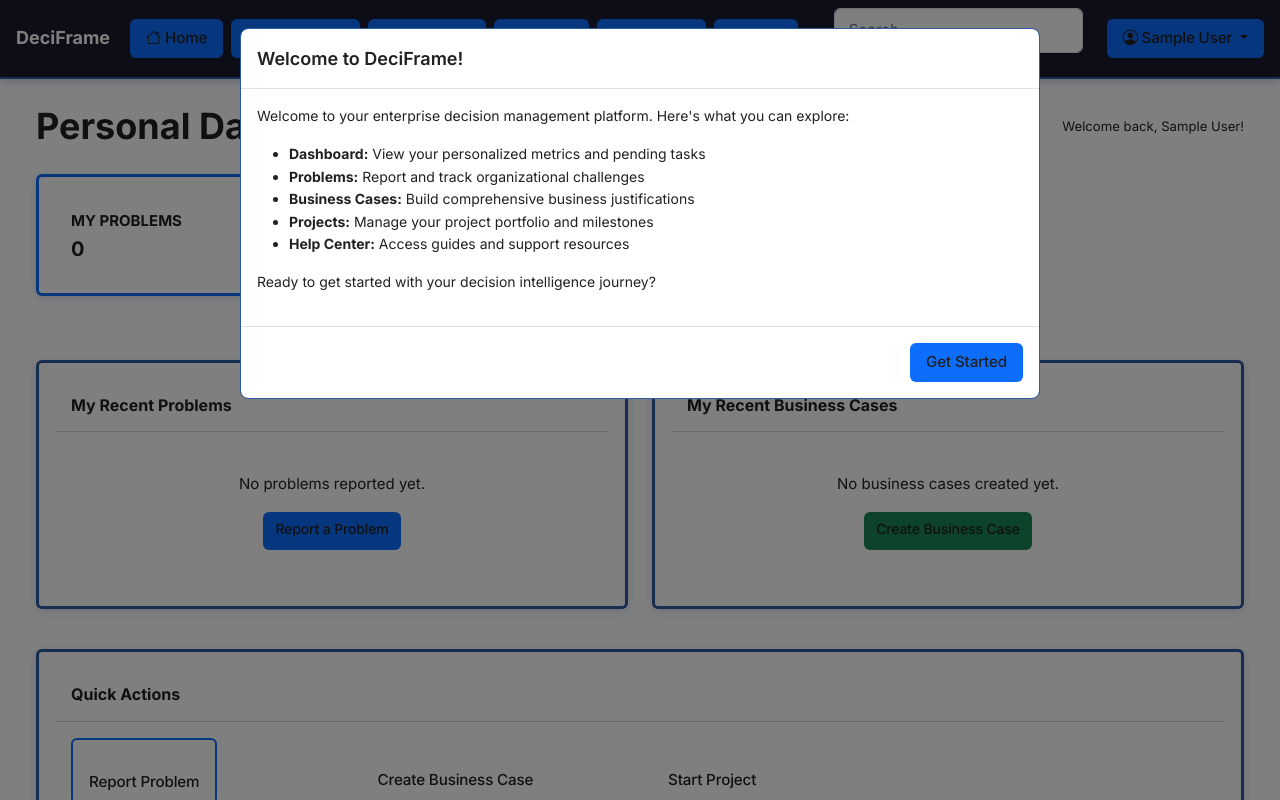
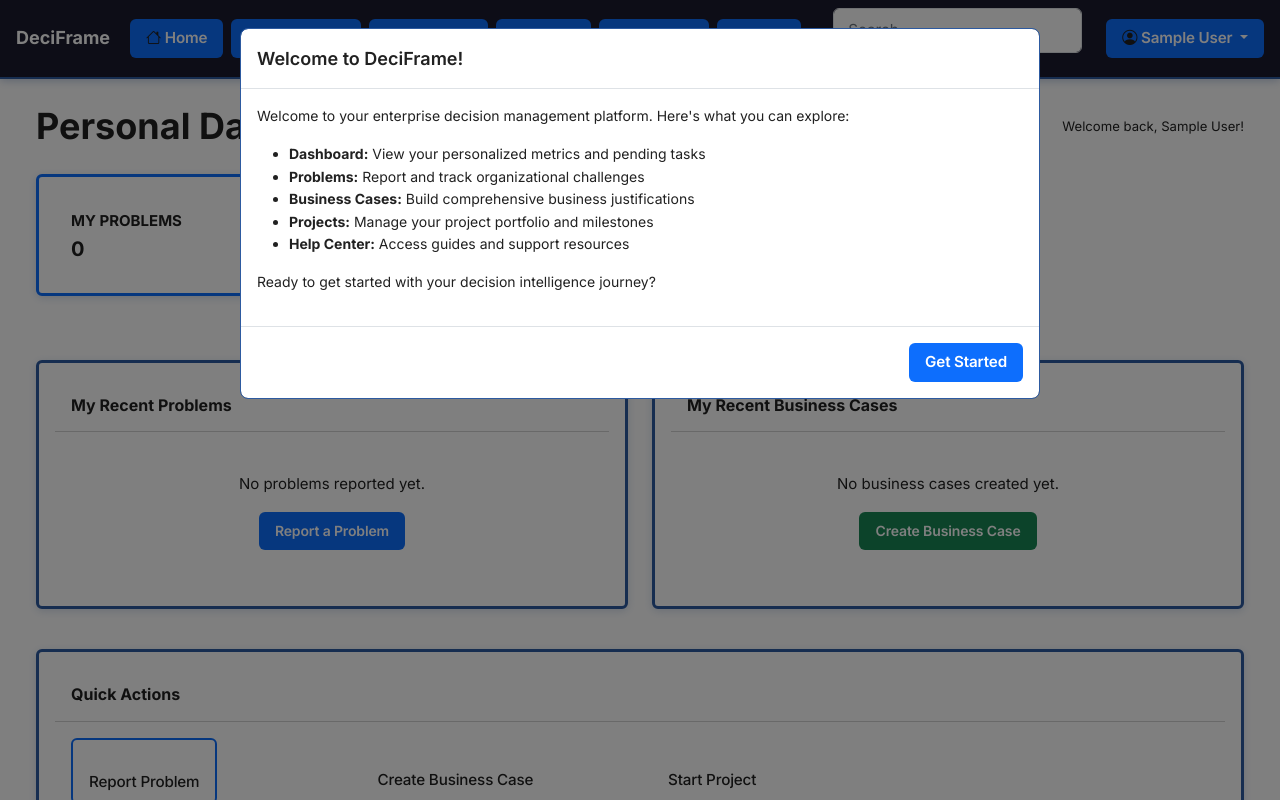
Before and after one commit to LamiKols/Deciframe, a Flask app: page /dashboard/ in a window 1280 px wide. Run offline with Flask 3, Linux system fonts and the light colour scheme; the visitor is signed in with stand-in values (Sample User, id 1); data that the repository does not hold is empty; parts of the project's set-up code (start-up, migrations or seed data) failed here and were passed over.

Commit message:
Improve the look and feel of buttons throughout the administrative interface
Apply consistent styling to all button types, including submit buttons, using custom.css.

Replit-Commit-Author: Agent
Replit-Commit-Session-Id: a6ad3165-9f6d-453d-a608-58f0aa44d674
Replit-Commit-Screenshot-Url: https://storage.googleapis.com/screenshot-production-us-central1/c4e1ad38-307f-4d71-94e6-30cd0653fe47/434fc66a-3e49-4a7a-81e1-ab3b21528b27.jpg

```diff
--- a/static/css/custom.css
+++ b/static/css/custom.css
@@ -244,10 +244,81 @@ html[data-bs-theme="light"] .btn-outline-info {
 /* Force visibility for ALL buttons regardless of theme */
 .btn, .btn-primary, .btn-secondary, .btn-success, .btn-danger, .btn-warning, .btn-info,
 .btn-outline-primary, .btn-outline-secondary, .btn-outline-success,
-.btn-outline-danger, .btn-outline-warning, .btn-outline-info {
+.btn-outline-danger, .btn-outline-warning, .btn-outline-info,
+input[type="submit"].btn, input[type="button"].btn {
   font-weight: 600 !important;
   text-shadow: none !important;
   opacity: 1 !important;
+  padding: 8px 16px !important;
+  border-radius: 6px !important;
+}
+
+/* UNIVERSAL INPUT SUBMIT BUTTON STYLING */
+input[type="submit"].btn {
+  color: #ffffff !important;
+  font-weight: 600 !important;
+  padding: 8px 16px !important;
+  border-radius: 6px !important;
+  text-shadow: none !important;
+  text-decoration: none !important;
+  border: 1px solid !important;
+}
+
+/* Specific input submit button colors */
+input[type="submit"].btn-primary {
+  background-color: #0d6efd !important;
+  border-color: #0d6efd !important;
+}
+
+input[type="submit"].btn-success {
+  background-color: #198754 !important;
+  border-color: #198754 !important;
+}
+
+input[type="submit"].btn-secondary {
+  background-color: #6c757d !important;
+  border-color: #6c757d !important;
+}
+
+/* MAXIMUM SPECIFICITY: Force all button types to have consistent styling */
+html .btn-success,
+html body .btn-success,
+html body div .btn-success,
+html body .container .btn-success,
+html body .card .btn-success,
+html input[type="submit"].btn-success,
+html body input[type="submit"].btn-success,
+html body div input[type="submit"].btn-success,
+html body .container input[type="submit"].btn-success,
+html body .card input[type="submit"].btn-success {
+  color: #ffffff !important;
+  background-color: #198754 !important;
+  border-color: #198754 !important;
+  font-weight: 600 !important;
+  padding: 8px 16px !important;
+  border-radius: 6px !important;
+  text-shadow: none !important;
+  text-decoration: none !important;
+}
+
+html .btn-primary,
+html body .btn-primary,
+html body div .btn-primary,
+html body .container .btn-primary,
+html body .card .btn-primary,
+html input[type="submit"].btn-primary,
+html body input[type="submit"].btn-primary,
+html body div input[type="submit"].btn-primary,
+html body .container input[type="submit"].btn-primary,
+html body .card input[type="submit"].btn-primary {
+  color: #ffffff !important;
+  background-color: #0d6efd !important;
+  border-color: #0d6efd !important;
+  font-weight: 600 !important;
+  padding: 8px 16px !important;
+  border-radius: 6px !important;
+  text-shadow: none !important;
+  text-decoration: none !important;
 }
 
 .btn-outline-primary, .btn-outline-secondary, .btn-outline-success, .btn-outline-info, .btn-outline-warning, .btn-outline-danger {
```
